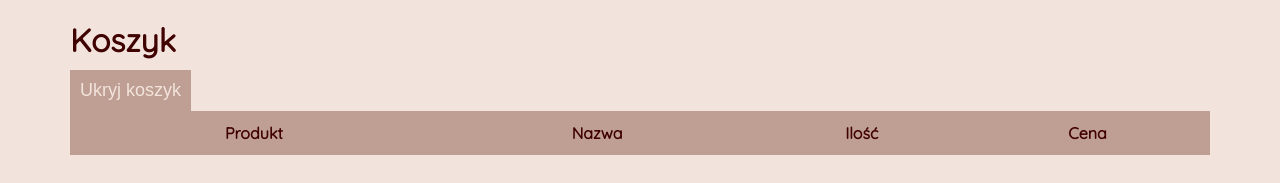
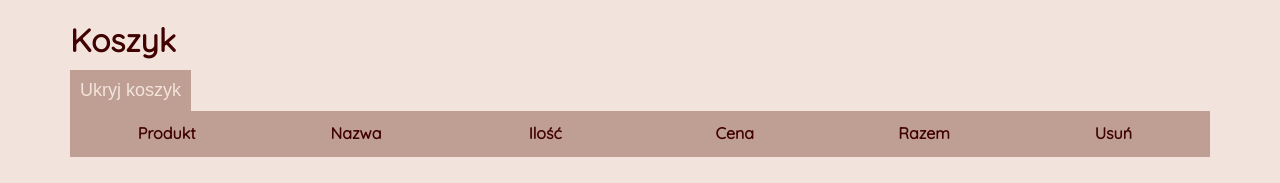
Before and after one commit to oleinka/recruitment-task, a React (Create React App) app: page / in a window 1280 px wide. Both pictures are taken after a click on the button "Rozwiń koszyk". Shown: the top 183 px of the page. Built offline with nearby package versions, Linux system fonts and the light colour scheme.

Commit message:
style correction cart

```diff
--- a/src/components/CartWrapper/CartItem/CartItem.js
+++ b/src/components/CartWrapper/CartItem/CartItem.js
@@ -33,20 +33,20 @@ const CartItem = ({
     }
 
     return (
-    <tr className="cartItemWrapper">
-        <td>
-            <img src={image} alt="obrazek" />
+        <>
+        <td className="cart-table-cell">
+            <img className="itemImage" src={image} alt="obrazek" />
         </td>
-        <td>{name}</td>
-        <td>
-            <div>
+        <td className="cart-table-cell">{name}</td>
+        <td className="cart-table-cell">
+            <div className="shopCounter">
                 <input type='number' min='1' value={count} onChange={handleChange}/>
             </div>
         </td>
-        <td>{price}</td>
-        <td>{count*price}</td>
-        <td><button type="button" onClick={deleteFromCart}>x</button></td>
-    </tr>
+        <td className="cart-table-cell">{price}</td>
+        <td className="cart-table-cell">{count*price}</td>
+        <td className="cart-table-cell"><button type="button" onClick={deleteFromCart}>x</button></td>
+        </>
 );
 };
 
--- a/src/components/CartWrapper/CartItem/CartItem.scss
+++ b/src/components/CartWrapper/CartItem/CartItem.scss
@@ -1,6 +1,16 @@
-.cartItemWrapper {
-    tr {
-    display: flex;
-    justify-content: space-around;
+   tr {
+        display: flex;
+        justify-content: space-around;
+        align-items: center;
     }
-}
+    .itemImage {
+        width: 100px;
+        height: auto;
+    }
+    .shopCounter input {
+        width: 50px;
+    }
+    .cart-table-cell {
+        grid-row: 1;
+        justify-self: center;
+    }
--- a/src/components/CartWrapper/CartWrapper.js
+++ b/src/components/CartWrapper/CartWrapper.js
@@ -39,16 +39,20 @@ const CartWrapper = ({shoppingCart,setShoppingCart}) => {
             <th>Nazwa</th>
             <th>Ilość</th>
             <th>Cena</th>
+            <th>Razem</th>
+            <th>Usuń</th>
           </tr>
         </thead>
         <tbody>
-          {shoppingCart.map((item, index) => (
+          <tr className="productItem">
+            {shoppingCart.map((item, index) => (
             <CartItem key={item.name} {...item}
             setShoppingCart={setShoppingCart}
             index={index}
             shoppingCart={shoppingCart}
           />
           ))}
+          </tr>
         </tbody>
       </table>
     <div className="cartSummary">
--- a/src/components/CartWrapper/CartWrapper.scss
+++ b/src/components/CartWrapper/CartWrapper.scss
@@ -17,9 +17,9 @@ $color-light: #F2E4DC;
     }
     .productListWrapper{
         table {
-        width: 100%;
-        background: $color-caffe;
-        padding: 10px 0;
+            width: 100%;
+            background: $color-caffe;
+            padding: 10px 0;
         }
         tbody {
             background: #ffffff;
@@ -27,6 +27,14 @@ $color-light: #F2E4DC;
         .tableHeadings {
             justify-content: space-around;
             text-align: center;
+            th {
+                grid-row: 1;
+                justify-self: center;
+            }
+        }
+        .productItem, .tableHeadings {
+            display: grid;
+            grid-template-columns: repeat(6,1fr);
         }
     }
     .cartSummary {
```
